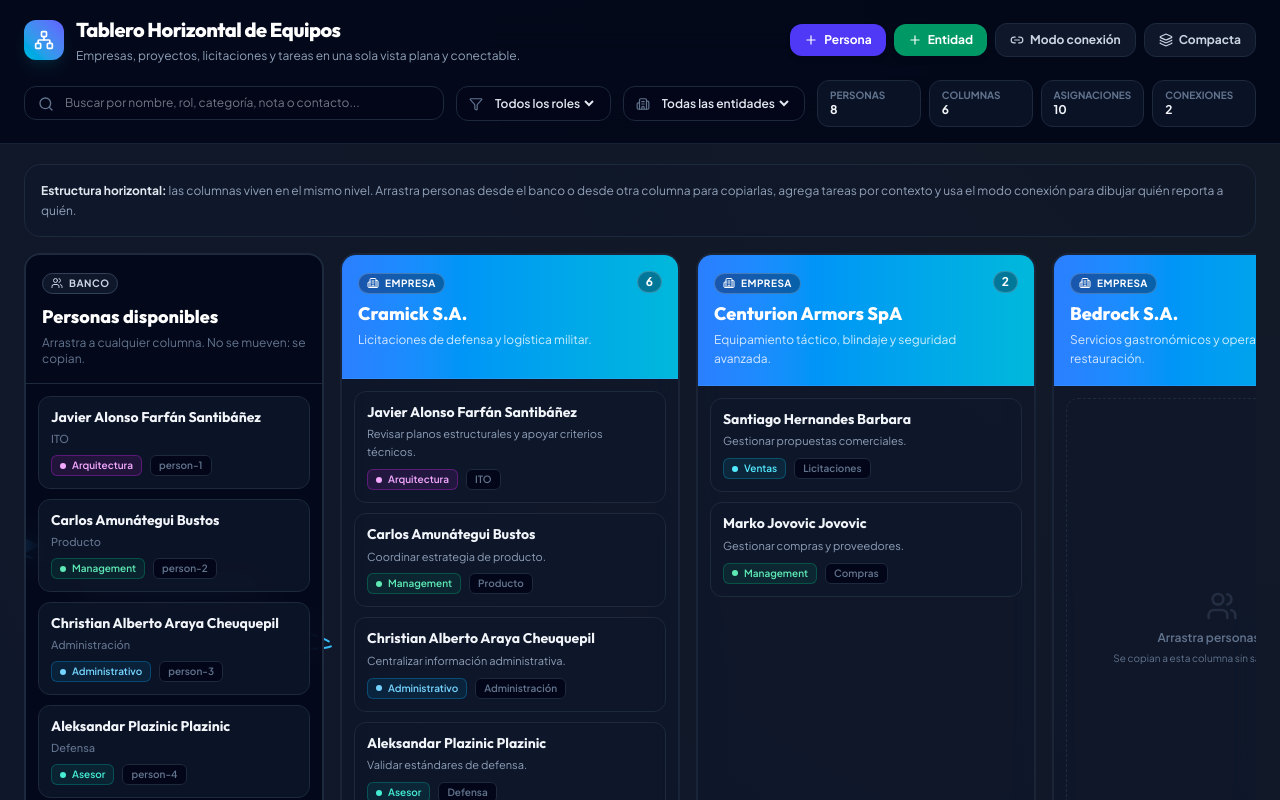
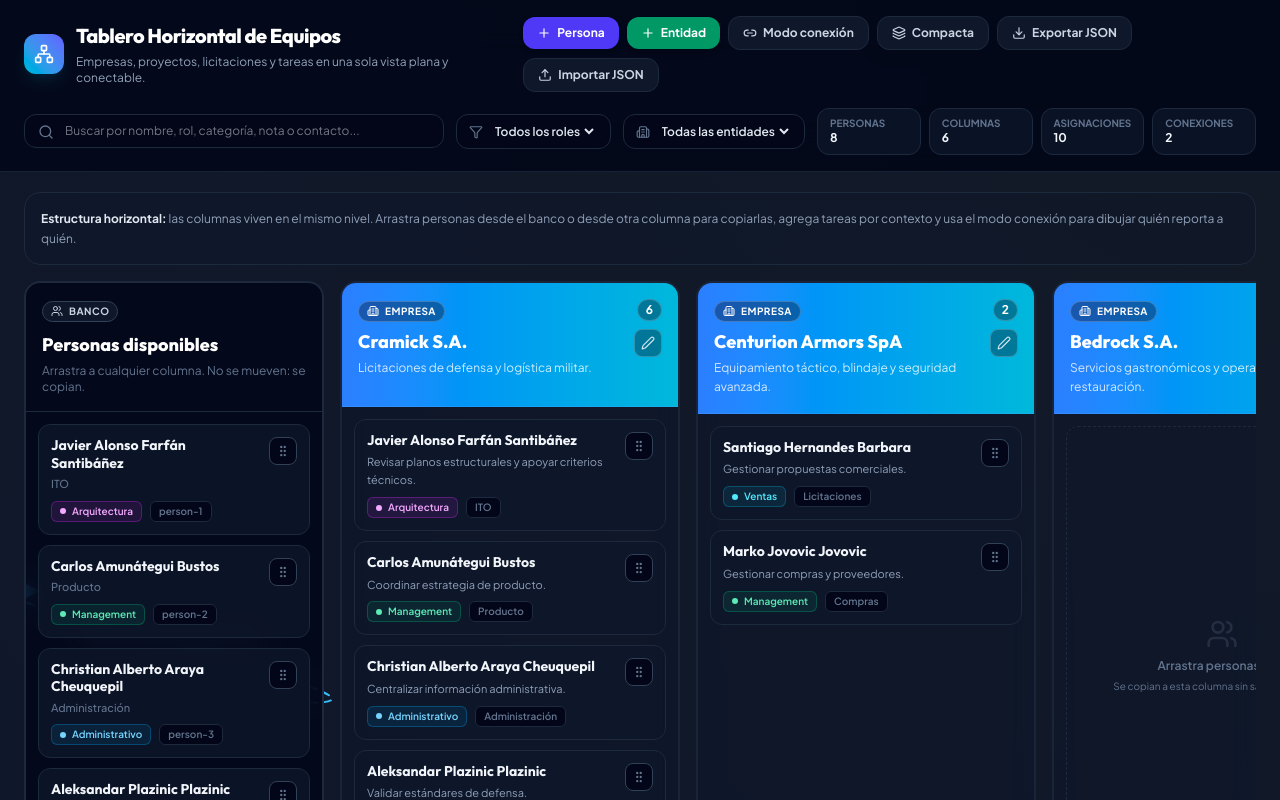
Before and after one commit to christianaraya20-coder/proyecto_3, a React (Vite) app: page / in a window 1280 px wide. Shown: the top 800 px of the page. Built offline with nearby package versions, Linux system fonts and the light colour scheme.

Commit message:
Agregar exportar/importar JSON del tablero y edición de entidades

```diff
--- a/src/App.tsx
+++ b/src/App.tsx
@@ -15,15 +15,18 @@ import {
   Building2,
   BriefcaseBusiness,
   ClipboardList,
+  Download,
   Edit2,
   Filter,
   Gavel,
+  GripVertical,
   Layers3,
   Link2,
   Network,
   Plus,
   Search,
   Trash2,
+  Upload,
   User,
   Users,
   X,
@@ -192,19 +195,25 @@ function normalizeText(value: string) {
   return value.trim().toLowerCase();
 }
 
+function isValidBoardState(value: unknown): value is BoardState {
+  if (!value || typeof value !== 'object') return false;
+  const candidate = value as Partial<BoardState>;
+  return (
+    Array.isArray(candidate.people) &&
+    Array.isArray(candidate.entities) &&
+    Array.isArray(candidate.assignments) &&
+    Array.isArray(candidate.connections)
+  );
+}
+
 function loadState(): BoardState {
   if (typeof window === 'undefined') return INITIAL_STATE;
 
   try {
     const stored = window.localStorage.getItem(STORAGE_KEY);
     if (stored) {
-      const parsed = JSON.parse(stored) as BoardState;
-      if (
-        Array.isArray(parsed.people) &&
-        Array.isArray(parsed.entities) &&
-        Array.isArray(parsed.assignments) &&
-        Array.isArray(parsed.connections)
-      ) {
+      const parsed = JSON.parse(stored);
+      if (isValidBoardState(parsed)) {
         return parsed;
       }
     }
@@ -307,14 +316,12 @@ function PersonCard({
       ref={setNodeRef}
       style={style}
       data-person-id={person.id}
-      {...listeners}
-      {...attributes}
       onClick={() => onOpen(person)}
       className={`group rounded-xl border p-3 transition-all duration-200 ${
         selected
           ? 'border-amber-400 bg-amber-950/30 shadow-[0_0_16px_rgba(251,191,36,0.18)]'
           : 'border-slate-800 bg-slate-900/75 hover:border-slate-700 hover:bg-slate-900'
-      } ${isDragging ? 'opacity-30' : 'opacity-100'} cursor-grab active:cursor-grabbing`}
+      } ${isDragging ? 'opacity-30' : 'opacity-100'} cursor-pointer`}
     >
       <div className="flex items-start justify-between gap-2">
         <div className="min-w-0">
@@ -323,6 +330,16 @@ function PersonCard({
           </h4>
           {!compact && <p className="mt-1 text-[11px] font-medium text-slate-500">{person.category}</p>}
         </div>
+        <button
+          type="button"
+          {...attributes}
+          {...listeners}
+          onClick={(event) => event.stopPropagation()}
+          className="rounded-lg border border-slate-700 bg-slate-950 p-1.5 text-slate-500 transition-colors hover:border-slate-600 hover:text-slate-300 active:cursor-grabbing"
+          title="Arrastrar persona"
+        >
+          <GripVertical className="h-3.5 w-3.5" />
+        </button>
         {connectionMode && (
           <button
             type="button"
@@ -381,14 +398,12 @@ function AssignmentCard({
       ref={setNodeRef}
       style={style}
       data-person-id={person.id}
-      {...listeners}
-      {...attributes}
       onClick={() => onOpen(person)}
       className={`group rounded-xl border p-3 transition-all duration-200 ${
         selected
           ? 'border-amber-400 bg-amber-950/30 shadow-[0_0_16px_rgba(251,191,36,0.18)]'
           : 'border-slate-800 bg-slate-900/70 hover:border-slate-700 hover:bg-slate-900'
-      } ${isDragging ? 'opacity-30' : 'opacity-100'} cursor-grab active:cursor-grabbing`}
+      } ${isDragging ? 'opacity-30' : 'opacity-100'} cursor-pointer`}
     >
       <div className="flex items-start justify-between gap-2">
         <div className="min-w-0">
@@ -397,6 +412,16 @@ function AssignmentCard({
           </h4>
           {!compact && <p className="mt-1 line-clamp-2 text-[11px] leading-relaxed text-slate-400">{assignment.taskText || 'Sin función específica registrada.'}</p>}
         </div>
+        <button
+          type="button"
+          {...attributes}
+          {...listeners}
+          onClick={(event) => event.stopPropagation()}
+          className="rounded-lg border border-slate-700 bg-slate-950 p-1.5 text-slate-500 transition-colors hover:border-slate-600 hover:text-slate-300 active:cursor-grabbing"
+          title="Arrastrar asignación"
+        >
+          <GripVertical className="h-3.5 w-3.5" />
+        </button>
         {connectionMode && (
           <button
             type="button"
@@ -434,6 +459,7 @@ function EntityColumn({
   connectionMode,
   onOpenPerson,
   onConnect,
+  onEditEntity,
 }: {
   entity: BoardEntity;
   assignments: Assignment[];
@@ -444,6 +470,7 @@ function EntityColumn({
   connectionMode: boolean;
   onOpenPerson: (person: Person) => void;
   onConnect: (person: Person) => void;
+  onEditEntity: (entity: BoardEntity) => void;
 }) {
   const { setNodeRef, isOver } = useDroppable({ id: `entity:${entity.id}` });
   const meta = ENTITY_META[entity.type];
@@ -466,7 +493,17 @@ function EntityColumn({
             <h3 className="mt-2 break-words font-display text-lg font-extrabold leading-tight text-white">{entity.name}</h3>
             <p className="mt-1 line-clamp-2 min-h-[32px] text-xs leading-relaxed text-white/80">{entity.description}</p>
           </div>
-          <span className="rounded-full border border-white/20 bg-slate-950/35 px-2 py-0.5 text-xs font-bold text-white">{assignments.length}</span>
+          <div className="flex flex-col items-end gap-2">
+            <span className="rounded-full border border-white/20 bg-slate-950/35 px-2 py-0.5 text-xs font-bold text-white">{assignments.length}</span>
+            <button
+              type="button"
+              onClick={() => onEditEntity(entity)}
+              className="rounded-lg border border-white/20 bg-slate-950/35 p-1.5 text-white/80 transition-colors hover:bg-slate-950/55 hover:text-white"
+              title="Editar entidad"
+            >
+              <Edit2 className="h-3.5 w-3.5" />
+            </button>
+          </div>
         </div>
       </header>
 
@@ -515,10 +552,13 @@ export default function App() {
   const [isPersonModalOpen, setIsPersonModalOpen] = useState(false);
   const [isEntityModalOpen, setIsEntityModalOpen] = useState(false);
   const [editingPersonId, setEditingPersonId] = useState<string | null>(null);
+  const [editingEntityId, setEditingEntityId] = useState<string | null>(null);
+  const [manualAssignEntityId, setManualAssignEntityId] = useState('');
   const [toasts, setToasts] = useState<ToastMessage[]>([]);
   const [connectionLines, setConnectionLines] = useState<ConnectionLine[]>([]);
 
   const boardContentRef = useRef<HTMLDivElement | null>(null);
+  const importInputRef = useRef<HTMLInputElement | null>(null);
 
   const [personForm, setPersonForm] = useState({
     name: '',
@@ -591,6 +631,56 @@ export default function App() {
     window.setTimeout(() => {
       setToasts((prev) => prev.filter((toast) => toast.id !== id));
     }, 3000);
+  };
+
+  const handleExportBoard = () => {
+    const dataStr = JSON.stringify(board, null, 2);
+    const blob = new Blob([dataStr], { type: 'application/json' });
+    const url = URL.createObjectURL(blob);
+    const timestamp = new Date().toISOString().slice(0, 10);
+    const link = document.createElement('a');
+    link.href = url;
+    link.download = `tablero-organigrama-${timestamp}.json`;
+    document.body.appendChild(link);
+    link.click();
+    document.body.removeChild(link);
+    URL.revokeObjectURL(url);
+    showToast('Tablero exportado como archivo JSON.', 'success');
+  };
+
+  const handleImportClick = () => {
+    importInputRef.current?.click();
+  };
+
+  const handleImportFileChange = (event: React.ChangeEvent<HTMLInputElement>) => {
+    const file = event.target.files?.[0];
+    event.target.value = '';
+    if (!file) return;
+
+    const reader = new FileReader();
+    reader.onload = () => {
+      let parsed: unknown;
+      try {
+        parsed = JSON.parse(String(reader.result));
+      } catch {
+        showToast('El archivo no contiene un JSON válido.', 'warning');
+        return;
+      }
+
+      if (!isValidBoardState(parsed)) {
+        showToast('El JSON no tiene la estructura esperada del tablero.', 'warning');
+        return;
+      }
+
+      if (!window.confirm('Importar reemplazará todos los datos actuales del tablero. ¿Continuar?')) return;
+
+      setBoard(parsed);
+      setSelectedPersonId(null);
+      setSelectedConnectionPersonId(null);
+      showToast('Tablero importado correctamente.', 'success');
+    };
+    reader.onerror = () => showToast('No se pudo leer el archivo seleccionado.', 'warning');
+    reader.readAsText(file);
   };
 
   const refreshConnectionLines = useCallback(() => {
@@ -687,9 +777,45 @@ export default function App() {
     setIsPersonModalOpen(false);
   };
 
+  const openNewEntityModal = () => {
+    setEditingEntityId(null);
+    setEntityForm({ name: '', type: 'empresa', description: '' });
+    setIsEntityModalOpen(true);
+  };
+
+  const openEditEntityModal = (entity: BoardEntity) => {
+    setEditingEntityId(entity.id);
+    setEntityForm({
+      name: entity.name,
+      type: entity.type,
+      description: entity.description,
+    });
+    setIsEntityModalOpen(true);
+  };
+
   const handleSaveEntity = (event: React.FormEvent) => {
     event.preventDefault();
     if (!entityForm.name.trim()) return;
+
+    if (editingEntityId) {
+      setBoard((prev) => ({
+        ...prev,
+        entities: prev.entities.map((entity) =>
+          entity.id === editingEntityId
+            ? {
+                ...entity,
+                name: entityForm.name.trim(),
+                type: entityForm.type,
+                description: entityForm.description.trim() || 'Columna horizontal de trabajo.',
+              }
+            : entity
+        ),
+      }));
+      setEditingEntityId(null);
+      setIsEntityModalOpen(false);
+      showToast('Entidad actualizada.', 'success');
+      return;
+    }
 
     const entity: BoardEntity = {
       id: createId('entity'),
@@ -722,6 +848,32 @@ export default function App() {
     showToast(`${person.name} eliminado definitivamente.`, 'warning');
   };
 
+  const handleAssignPersonToEntity = (personId: string, entityId: string) => {
+    const entity = board.entities.find((candidate) => candidate.id === entityId);
+    const person = board.people.find((candidate) => candidate.id === personId);
+    if (!entity || !person) return false;
+
+    const alreadyAssigned = board.assignments.some(
+      (assignment) => assignment.personId === personId && assignment.entityId === entityId
+    );
+
+    if (alreadyAssigned) {
+      showToast(`${person.name} ya participa en ${entity.name}.`, 'info');
+      return false;
+    }
+
+    const assignment: Assignment = {
+      id: createId('assign'),
+      personId,
+      entityId,
+      taskText: '',
+    };
+
+    setBoard((prev) => ({ ...prev, assignments: [...prev.assignments, assignment] }));
+    showToast(`${person.name} copiado a ${entity.name}.`, 'success');
+    return true;
+  };
+
   const handleDragStart = (event: DragStartEvent) => {
     const personId = event.active.data.current?.personId as string | undefined;
     setActivePersonId(personId || null);
@@ -734,28 +886,7 @@ export default function App() {
 
     if (!personId || !targetEntityId) return;
 
-    const entity = board.entities.find((candidate) => candidate.id === targetEntityId);
-    const person = board.people.find((candidate) => candidate.id === personId);
-    if (!entity || !person) return;
-
-    const alreadyAssigned = board.assignments.some(
-      (assignment) => assignment.personId === personId && assignment.entityId === targetEntityId
-    );
-
-    if (alreadyAssigned) {
-      showToast(`${person.name} ya participa en ${entity.name}.`, 'info');
-      return;
-    }
-
-    const assignment: Assignment = {
-      id: createId('assign'),
-      personId,
-      entityId: targetEntityId,
-      taskText: '',
-    };
-
-    setBoard((prev) => ({ ...prev, assignments: [...prev.assignments, assignment] }));
-    showToast(`${person.name} copiado a ${entity.name}.`, 'success');
+    handleAssignPersonToEntity(personId, targetEntityId);
   };
 
   const handleConnectPerson = (person: Person) => {
@@ -822,15 +953,48 @@ export default function App() {
   const getPersonName = (personId: string) => board.people.find((person) => person.id === personId)?.name || 'Persona eliminada';
   const getEntityName = (entityId: string) => board.entities.find((entity) => entity.id === entityId)?.name || 'Entidad eliminada';
 
-  const selectedAssignments = selectedPerson
-    ? board.assignments.filter((assignment) => assignment.personId === selectedPerson.id)
-    : [];
-  const outgoingConnections = selectedPerson
-    ? board.connections.filter((connection) => connection.sourcePersonId === selectedPerson.id)
-    : [];
-  const incomingConnections = selectedPerson
-    ? board.connections.filter((connection) => connection.targetPersonId === selectedPerson.id)
-    : [];
+  const selectedAssignments = useMemo(
+    () =>
+      selectedPerson
+        ? board.assignments.filter((assignment) => assignment.personId === selectedPerson.id)
+        : [],
+    [board.assignments, selectedPerson]
+  );
+  const manualAssignableEntities = useMemo(
+    () =>
+      selectedPerson
+        ? board.entities.filter(
+            (entity) => !selectedAssignments.some((assignment) => assignment.entityId === entity.id)
+          )
+        : [],
+    [board.entities, selectedAssignments, selectedPerson]
+  );
+  const outgoingConnections = useMemo(
+    () =>
+      selectedPerson
+        ? board.connections.filter((connection) => connection.sourcePersonId === selectedPerson.id)
+        : [],
+    [board.connections, selectedPerson]
+  );
+  const incomingConnections = useMemo(
+    () =>
+      selectedPerson
+        ? board.connections.filter((connection) => connection.targetPersonId === selectedPerson.id)
+        : [],
+    [board.connections, selectedPerson]
+  );
+
+  useEffect(() => {
+    if (!selectedPerson) {
+      setManualAssignEntityId('');
+      return;
+    }
+
+    const stillAvailable = manualAssignableEntities.some((entity) => entity.id === manualAssignEntityId);
+    if (!stillAvailable) {
+      setManualAssignEntityId(manualAssignableEntities[0]?.id || '');
+    }
+  }, [manualAssignableEntities, manualAssignEntityId, selectedPerson]);
 
   return (
     <div className="min-h-screen overflow-hidden text-slate-100">
@@ -877,7 +1041,7 @@ export default function App() {
               </button>
               <button
                 type="button"
-                onClick={() => setIsEntityModalOpen(true)}
+                onClick={openNewEntityModal}
                 className="inline-flex items-center gap-1.5 rounded-xl bg-emerald-600 px-3.5 py-2 text-xs font-bold text-white shadow-md transition-colors hover:bg-emerald-500"
               >
                 <Plus className="h-3.5 w-3.5" />
@@ -906,6 +1070,31 @@ export default function App() {
                 <Layers3 className="h-3.5 w-3.5" />
                 {compactMode ? 'Expandida' : 'Compacta'}
               </button>
+              <button
+                type="button"
+                onClick={handleExportBoard}
+                className="inline-flex items-center gap-1.5 rounded-xl border border-slate-800 bg-slate-900 px-3.5 py-2 text-xs font-bold text-slate-300 transition-colors hover:border-slate-700"
+                title="Descargar el tablero completo como archivo JSON"
+              >
+                <Download className="h-3.5 w-3.5" />
+                Exportar JSON
+              </button>
+              <button
+                type="button"
+                onClick={handleImportClick}
+                className="inline-flex items-center gap-1.5 rounded-xl border border-slate-800 bg-slate-900 px-3.5 py-2 text-xs font-bold text-slate-300 transition-colors hover:border-slate-700"
+                title="Cargar un archivo JSON exportado previamente"
+              >
+                <Upload className="h-3.5 w-3.5" />
+                Importar JSON
+              </button>
+              <input
+                ref={importInputRef}
+                type="file"
+                accept="application/json,.json"
+                onChange={handleImportFileChange}
+                className="hidden"
+              />
             </div>
           </div>
 
@@ -1062,6 +1251,7 @@ export default function App() {
                       connectionMode={connectionMode}
                       onOpenPerson={(person) => setSelectedPersonId(person.id)}
                       onConnect={handleConnectPerson}
+                      onEditEntity={openEditEntityModal}
                     />
                   </div>
                 );
@@ -1122,6 +1312,39 @@ export default function App() {
           </div>
 
           <div className="flex-1 space-y-5 overflow-y-auto p-5">
+            <section>
+              <h3 className="mb-3 text-xs font-extrabold uppercase tracking-wider text-slate-500">Copiar a otra entidad</h3>
+              <div className="rounded-xl border border-slate-800 bg-slate-900/55 p-3">
+                {manualAssignableEntities.length === 0 ? (
+                  <p className="text-xs text-slate-500">Esta persona ya participa en todas las entidades disponibles.</p>
+                ) : (
+                  <div className="flex flex-col gap-2 sm:flex-row">
+                    <select
+                      value={manualAssignEntityId}
+                      onChange={(event) => setManualAssignEntityId(event.target.value)}
+                      className="min-w-0 flex-1 rounded-xl border border-slate-800 bg-slate-950 px-3 py-2 text-xs font-semibold text-slate-200 outline-none focus:border-indigo-500"
+                    >
+                      {manualAssignableEntities.map((entity) => (
+                        <option key={entity.id} value={entity.id}>
+                          {entity.name} · {ENTITY_META[entity.type].label}
+                        </option>
+                      ))}
+                    </select>
+                    <button
+                      type="button"
+                      onClick={() => {
+                        if (!manualAssignEntityId) return;
+                        handleAssignPersonToEntity(selectedPerson.id, manualAssignEntityId);
+                      }}
+                      className="inline-flex items-center justify-center gap-1.5 rounded-xl bg-emerald-600 px-3 py-2 text-xs font-bold text-white transition-colors hover:bg-emerald-500"
+                    >
+                      <Plus className="h-3.5 w-3.5" />
+                      Copiar
+                    </button>
+                  </div>
+                )}
+              </div>
+            </section>
             <section>
               <h3 className="mb-3 text-xs font-extrabold uppercase tracking-wider text-slate-500">Participación y funciones por entidad</h3>
               <div className="space-y-3">
@@ -1248,8 +1471,15 @@ export default function App() {
         <div className="fixed inset-0 z-[100] flex items-center justify-center bg-slate-950/80 p-4 backdrop-blur-sm">
           <form onSubmit={handleSaveEntity} className="w-full max-w-lg rounded-2xl border border-slate-800 bg-slate-900 p-5 shadow-2xl">
             <div className="mb-5 flex items-center justify-between">
-              <h2 className="font-display text-lg font-extrabold text-white">Agregar entidad horizontal</h2>
-              <button type="button" onClick={() => setIsEntityModalOpen(false)} className="rounded-lg p-1.5 text-slate-400 hover:bg-slate-800 hover:text-white">
+              <h2 className="font-display text-lg font-extrabold text-white">{editingEntityId ? 'Editar entidad horizontal' : 'Agregar entidad horizontal'}</h2>
+              <button
+                type="button"
+                onClick={() => {
+                  setEditingEntityId(null);
+                  setIsEntityModalOpen(false);
+                }}
+                className="rounded-lg p-1.5 text-slate-400 hover:bg-slate-800 hover:text-white"
+              >
                 <X className="h-5 w-5" />
               </button>
             </div>
@@ -1275,8 +1505,19 @@ export default function App() {
             </div>
 
             <div className="mt-5 flex justify-end gap-2">
-              <button type="button" onClick={() => setIsEntityModalOpen(false)} className="rounded-xl border border-slate-800 px-4 py-2 text-xs font-bold text-slate-400 hover:bg-slate-800 hover:text-white">Cancelar</button>
-              <button type="submit" className="rounded-xl bg-emerald-600 px-4 py-2 text-xs font-bold text-white hover:bg-emerald-500">Crear entidad</button>
+              <button
+                type="button"
+                onClick={() => {
+                  setEditingEntityId(null);
+                  setIsEntityModalOpen(false);
+                }}
+                className="rounded-xl border border-slate-800 px-4 py-2 text-xs font-bold text-slate-400 hover:bg-slate-800 hover:text-white"
+              >
+                Cancelar
+              </button>
+              <button type="submit" className="rounded-xl bg-emerald-600 px-4 py-2 text-xs font-bold text-white hover:bg-emerald-500">
+                {editingEntityId ? 'Guardar cambios' : 'Crear entidad'}
+              </button>
             </div>
           </form>
         </div>
```
